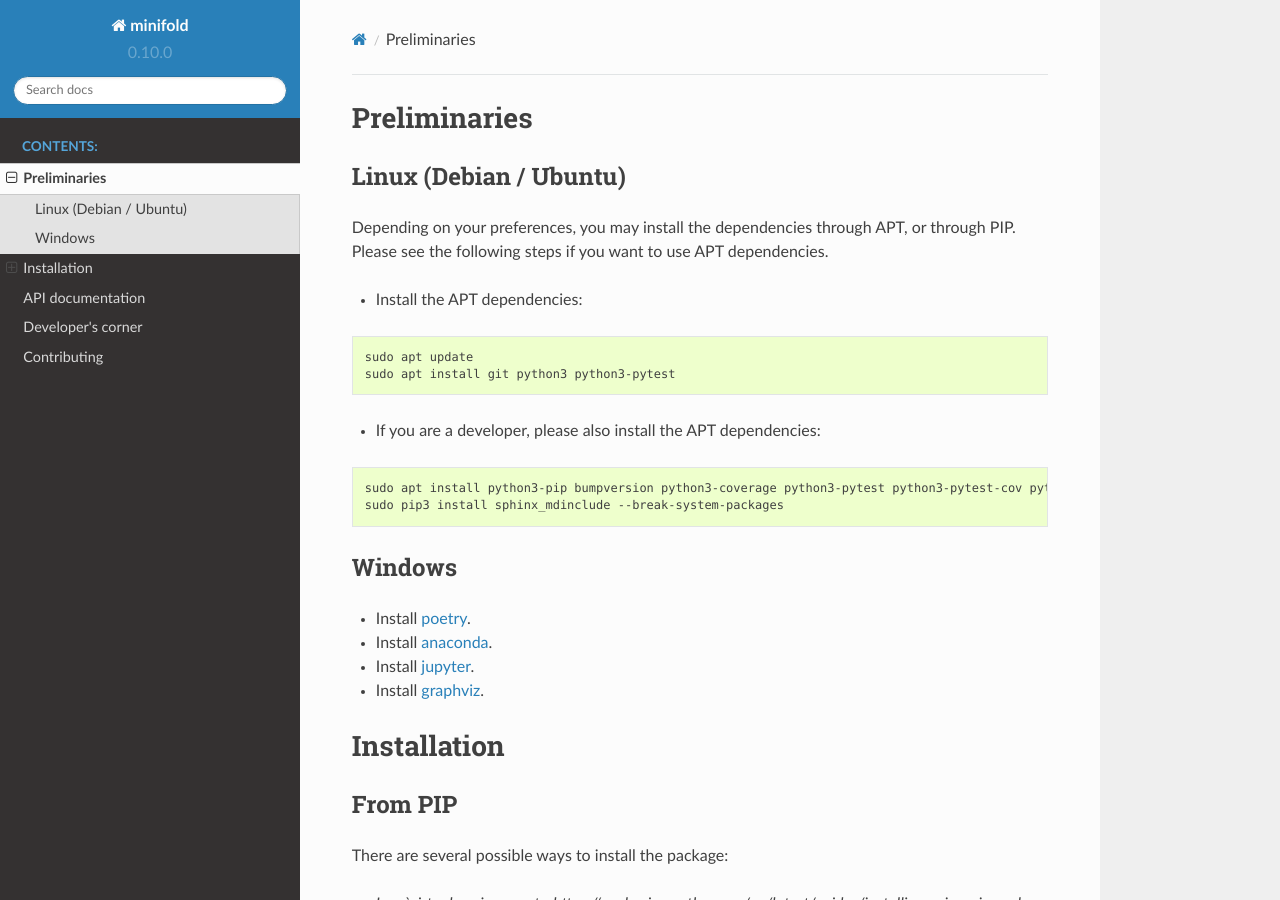
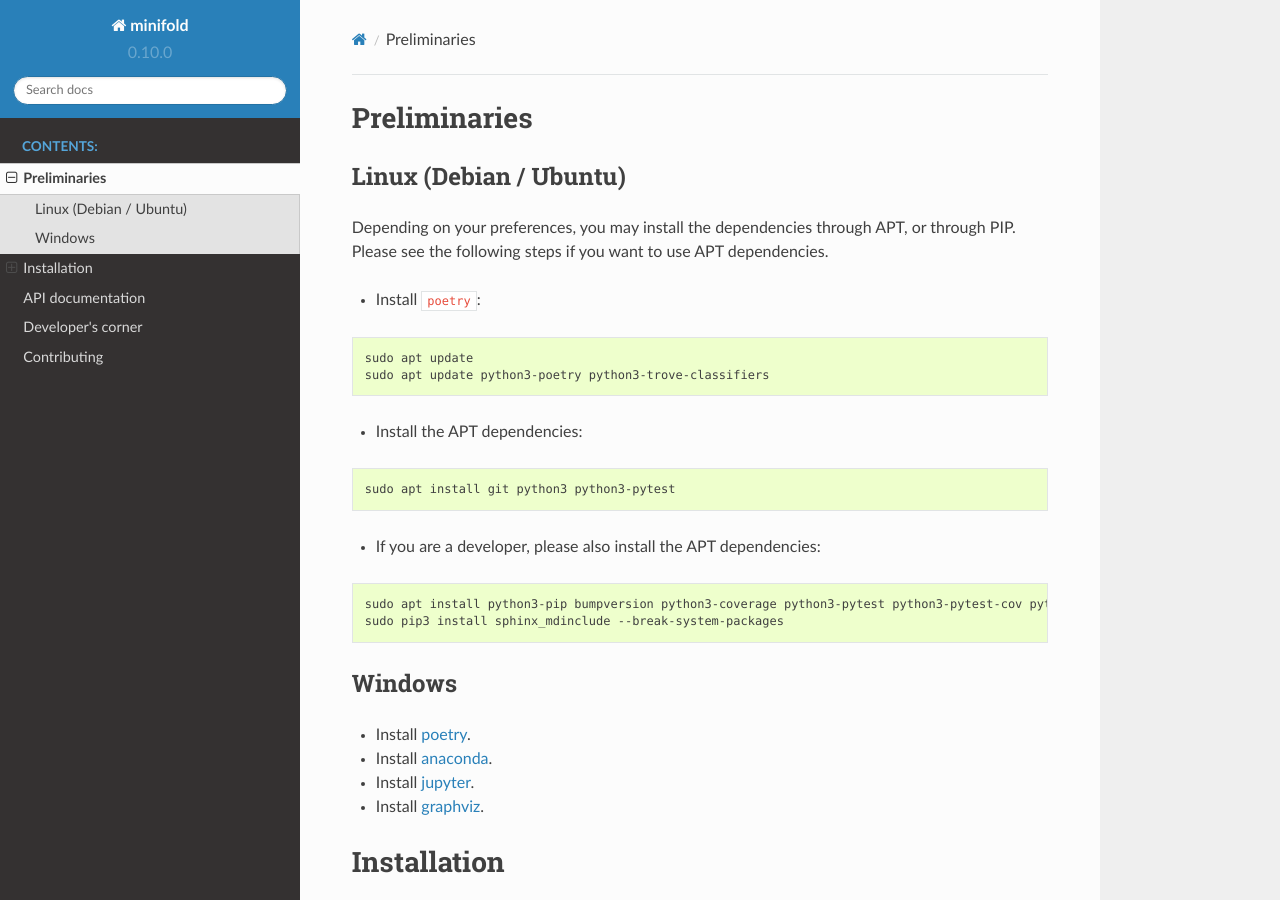
Before and after one commit to nokia/minifold, a Sphinx documentation site: the page built from docs/installation.md, in a window 1280 px wide and 900 px high. Built offline with Sphinx 7.4.7 and the Read the Docs theme 2.0.0, drawn with Linux system fonts in a browser that asks for light colours; pages that are not in the unit, such as notebooks, are missing from menus.

Commit message:
Updated installation.md

````diff
--- a/docs/installation.md
+++ b/docs/installation.md
@@ -3,10 +3,16 @@
 
 Depending on your preferences, you may install the dependencies through APT, or through PIP. Please see the following steps if you want to use APT dependencies.
 
+* Install `poetry`:
+
+```bash
+sudo apt update
+sudo apt update python3-poetry python3-trove-classifiers
+```
+
 * Install the APT dependencies:
 
 ```bash
-sudo apt update
 sudo apt install git python3 python3-pytest
 ```
 
````
